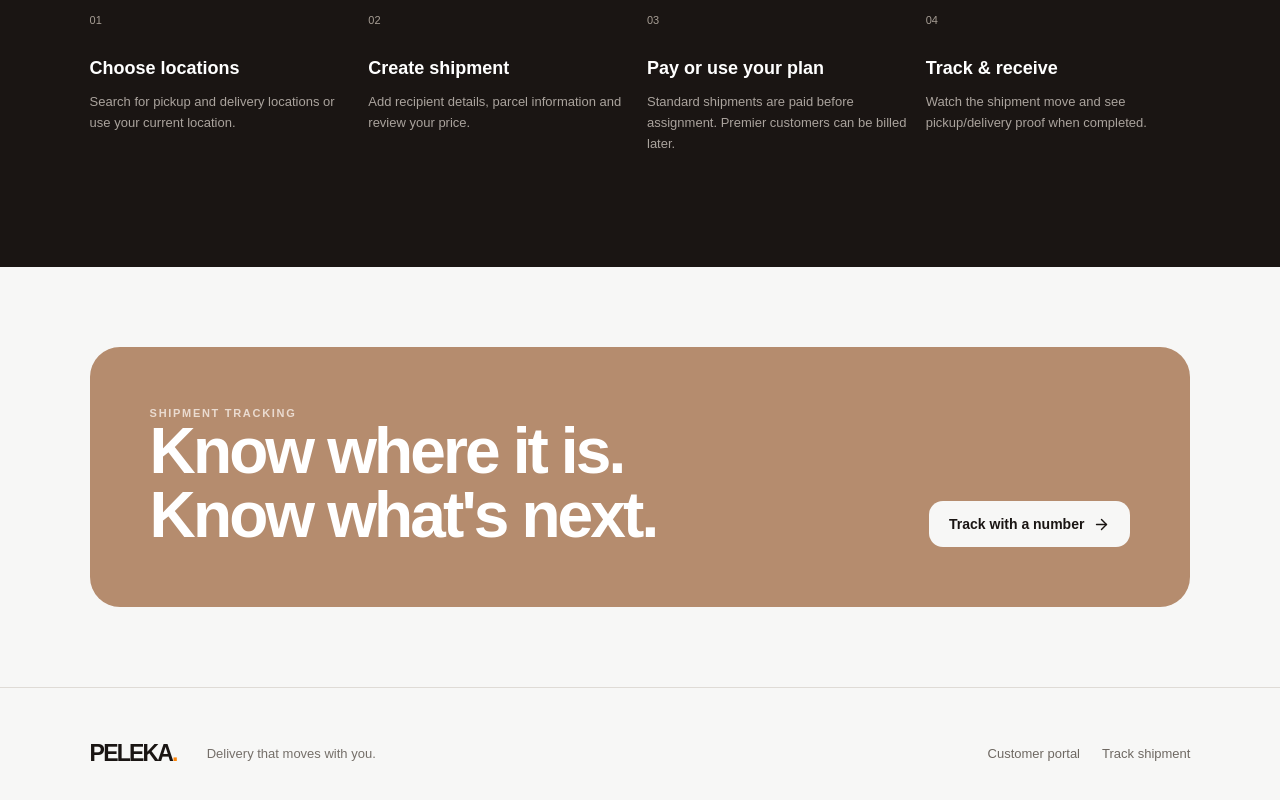
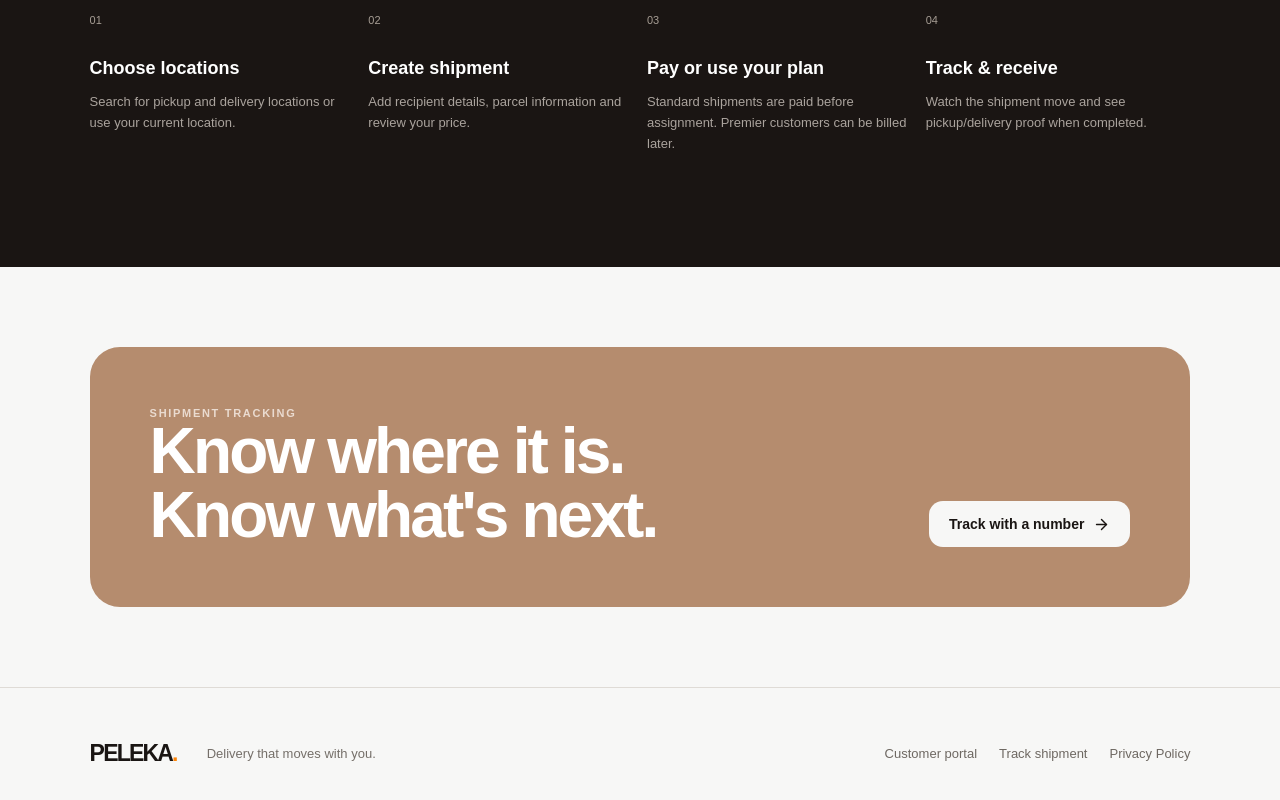
Before and after one commit to jean-yves1994/peleka-client-web-portal, a Next.js app: page / in a window 1280 px wide. Shown: the part 1921-2721 px from the top of the page. Built offline with nearby package versions, Linux system fonts and the light colour scheme.

Commit message:
chore: link privacy policy from public footer

```diff
--- a/src/app/page.js
+++ b/src/app/page.js
@@ -225,6 +225,7 @@ export default function Home() {
         <div>
           <Link href="/login">Customer portal</Link>
           <Link href="/track">Track shipment</Link>
+          <Link href="/privacy-policy">Privacy Policy</Link>
         </div>
       </footer>
     </main>
```
